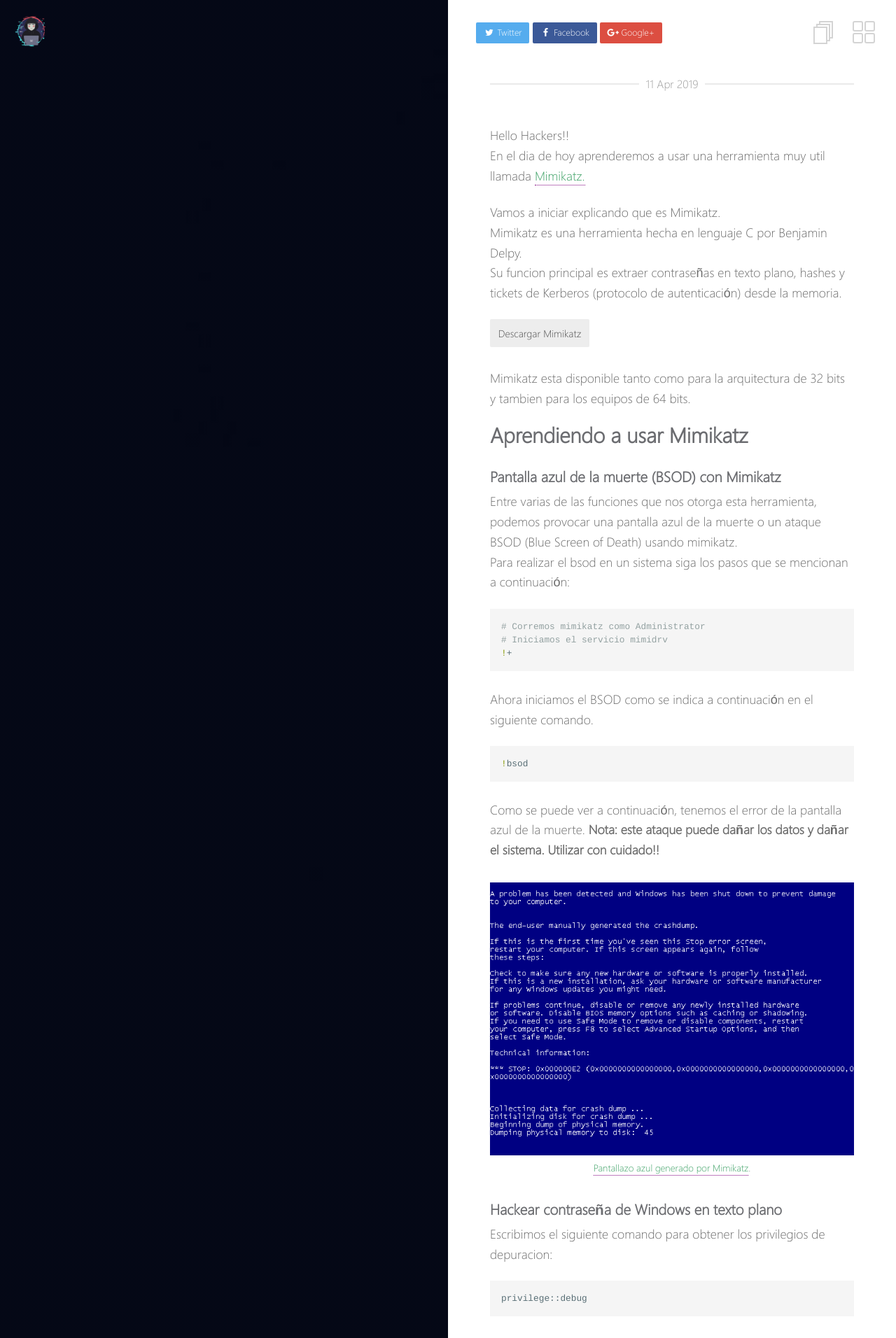
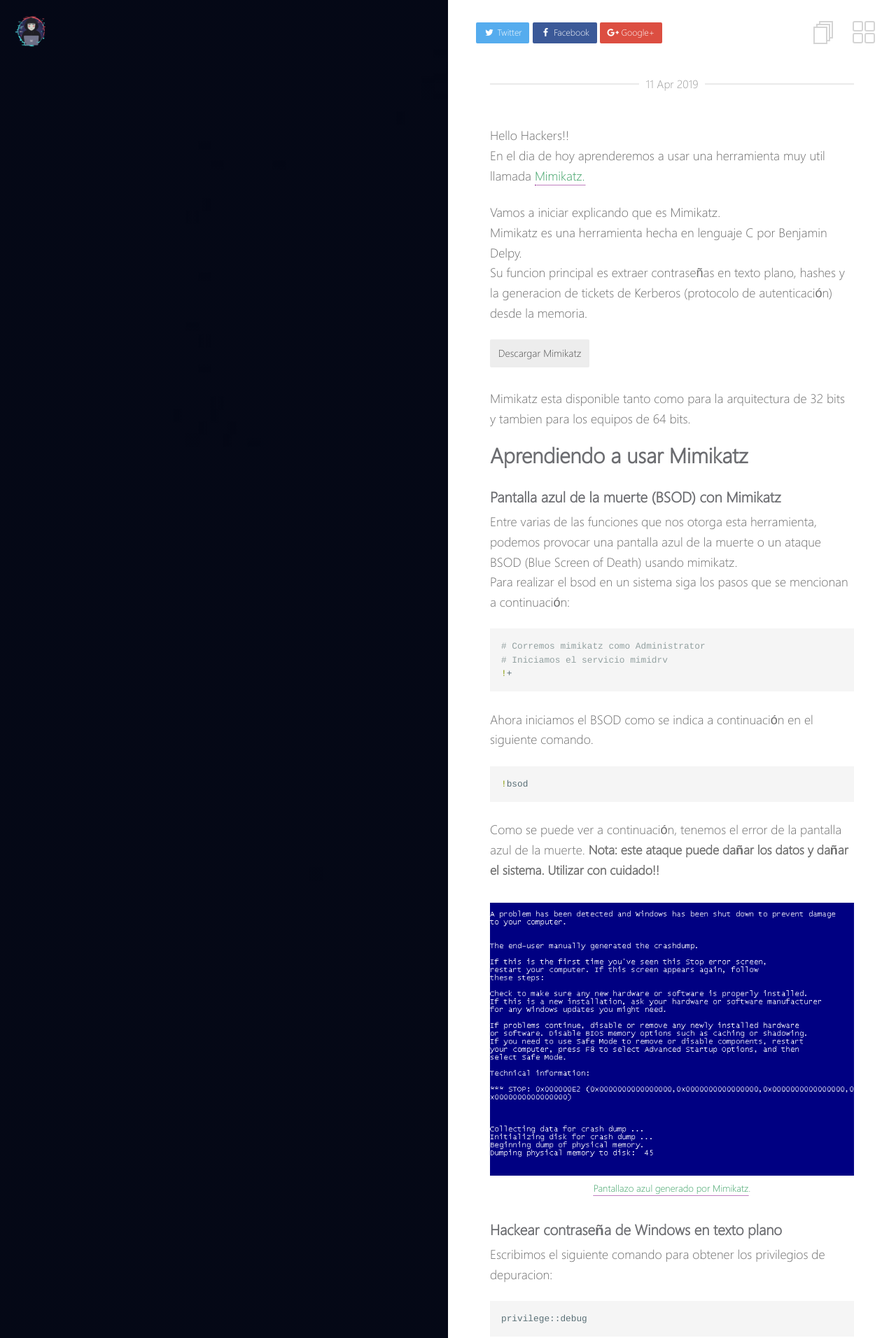
Before and after one commit to HackingProfessional/Security, a Jekyll site: the page built from _posts/2019-04-11-Hacking-Windows.md, in a window 1280 px wide. Shown: the top 1912 px of the page at 70% size. Built offline with Jekyll 4.4.1, drawn with Linux system fonts in a browser that asks for light colours.

Commit message:
Update 2019-04-11-Hacking-Windows.md

```diff
--- a/_posts/2019-04-11-Hacking-Windows.md
+++ b/_posts/2019-04-11-Hacking-Windows.md
@@ -14,7 +14,7 @@
 
 Vamos a iniciar explicando que es Mimikatz.
 Mimikatz es una herramienta hecha en lenguaje C por Benjamin Delpy.
-Su funcion principal es extraer contraseñas en texto plano, hashes y tickets de Kerberos (protocolo de autenticación) desde la memoria.
+Su funcion principal es extraer contraseñas en texto plano, hashes y la generacion de tickets de Kerberos (protocolo de autenticación) desde la memoria.
 
 [Descargar Mimikatz](https://github.com/gentilkiwi/mimikatz/releases){: .btn}
 
```
